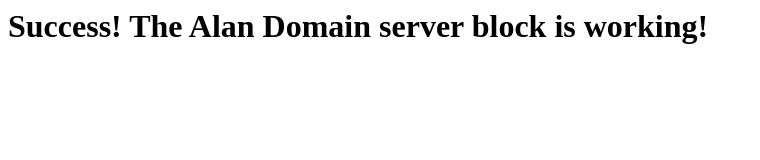
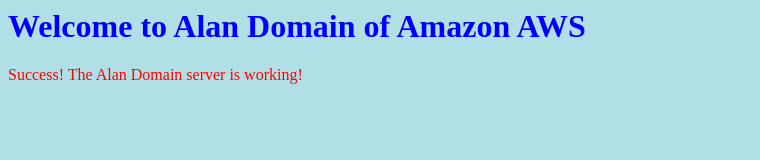
Before and after one commit to up210305/amazon_aws, a plain HTML site: page index.html in a window 1280 px wide. Shown: the whole page, without its empty margins (0-760 px from the left). Drawn offline with Linux system fonts and the light colour scheme.

Commit message:
Modified

```diff
--- a/index.html
+++ b/index.html
@@ -1,8 +1,15 @@
 <html>
-    <head>
-        <title>Welcome to Alan Domain of Amazon AWS</title>
-    </head>
-    <body>
-        <h1>Success!  The Alan Domain server block is working!</h1>
-    </body>
+<head>
+<style>
+body {background-color: powderblue;}
+h1   {color: blue;}
+p    {color: red;}
+</style>
+</head>
+<body>
+
+<h1>Welcome to Alan Domain of Amazon AWS</h1>
+<p>Success!  The Alan Domain server is working!</p>
+
+</body>
 </html>
```
